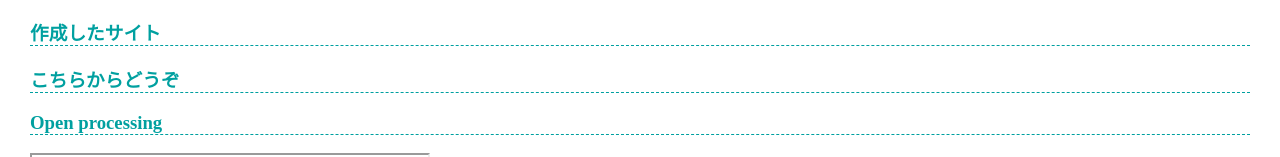
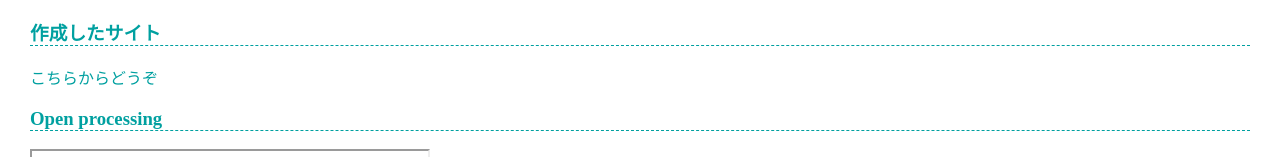
Before and after one commit to U-tyaka/U-tyaka.github.io, a plain HTML site: page index.html in a window 1280 px wide. Shown: the part 1504-1661 px from the top of the page. Drawn offline with Linux system fonts and the light colour scheme; grey boxes are pictures that could not be loaded.

Commit message:
Fix HTML closing tag for created site section

```diff
--- a/index.html
+++ b/index.html
@@ -84,8 +84,8 @@
     </table>
     <h3>携わった動画</h3>
       <a href="https://youtube.com/shorts/fM3mlnaUAgs?si=OX8B2gXagO21VCpB" >こちらからどうぞ</a>
-   <h3>作成したサイト<h3>
-      <a href="https://u-tyaka.github.io/assessment">こちらからどうぞ</a>
+   <h3>作成したサイト</h3>
+      <a href="https://u-tyaka.github.io/assessment" >こちらからどうぞ</a>
 
     <h3>Open processing</h3>
     <iframe src="https://openprocessing.org/sketch/2959977/embed/" width="400" height="400"></iframe>
```
